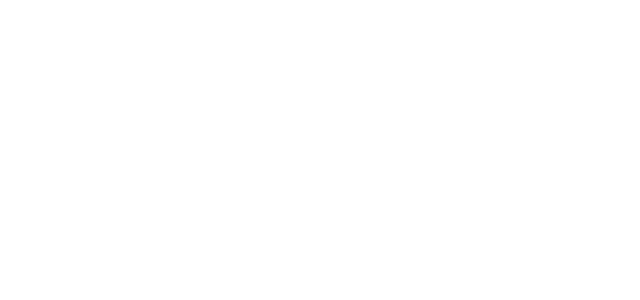
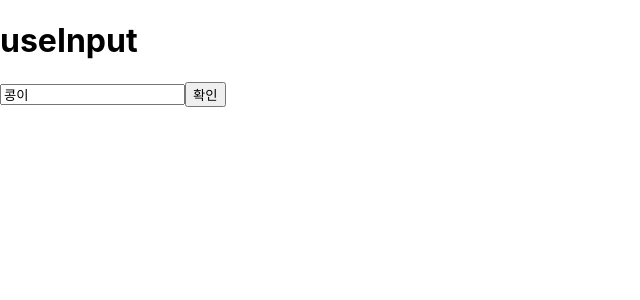
Before and after one commit to parkdayeong/react, a React (Create React App) app: page / in a window 1280 px wide. Shown: the top 300 px of the page, without its empty margins (0-640 px from the left). Built offline with nearby package versions, Linux system fonts and the light colour scheme.

Commit message:
240530 customhook useInput

```diff
--- a/src/App.js
+++ b/src/App.js
@@ -1,7 +1,19 @@
-import React from 'react';
+import { useInput } from './useInput';
+
+function displayMessage(message) {
+  alert(message);
+}
 
 const App = () => {
-  return <div></div>;
+  const [inputValue, handleChange, handleSubmit] = useInput('콩이', displayMessage);
+
+  return (
+    <div>
+      <h1>useInput</h1>
+      <input value={inputValue} onChange={handleChange} />
+      <button onClick={handleSubmit}>확인</button>
+    </div>
+  );
 };
 
 export default App;
--- /dev/null
+++ b/src/useInput.js
@@ -0,0 +1,17 @@
+import { useState } from 'react';
+
+export const useInput = (initialValue, submitAction) => {
+  const [inputValue, setInputValue] = useState(initialValue);
+
+  const handleChange = (e) => {
+    setInputValue(e.target.value);
+    console.log(e.target.value);
+  };
+
+  const handleSubmit = () => {
+    submitAction(inputValue);
+    setInputValue('');
+  };
+
+  return [inputValue, handleChange, handleSubmit];
+};
```
